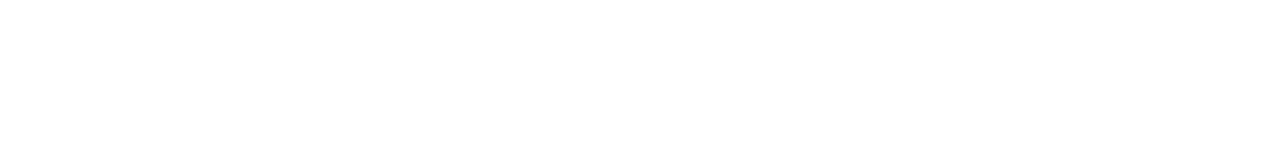
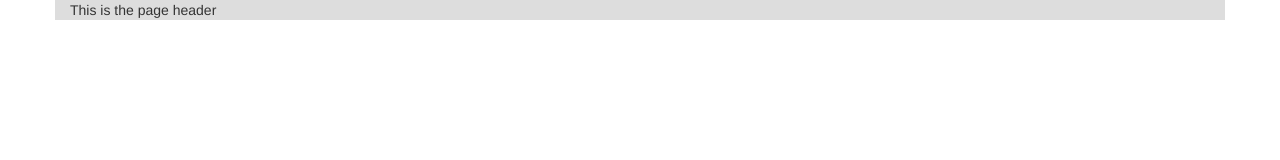
Before and after one commit to Gravesh1/bootstrap_grid, a plain HTML site: page index.html in a window 1280 px wide. Drawn offline with nearby package versions, Linux system fonts and the light colour scheme.

Commit message:
Update index.html

```diff
--- a/index.html
+++ b/index.html
@@ -24,6 +24,10 @@
   .containter {
    border: 1 px solid #000;
   }
+
+  header {
+      background-color:#ddd;
+  }
 </style> <!-- Any additional styles go here. ALSO, FOR CODE BELOW: Only lower levels of IE will recognize this!-->
 
  <!-- HTML5 Shim and Respond.js IE8 support of HTML5 elements and media queries -->
@@ -38,7 +42,17 @@
 <body>
 <!--'container' (below) is Bootstraps version of 'wrapper', and considers it a class-->
 <div class="container">
+    <div class="row">
+        <header class="col-md-12"> This is the page header</header>
+    </div>
 
+      <div class="row">
+
+      </div>
+
+  <div class="row">
+
+  </div>
     <!-- All content goes in here! -->
 
 </div>
```
